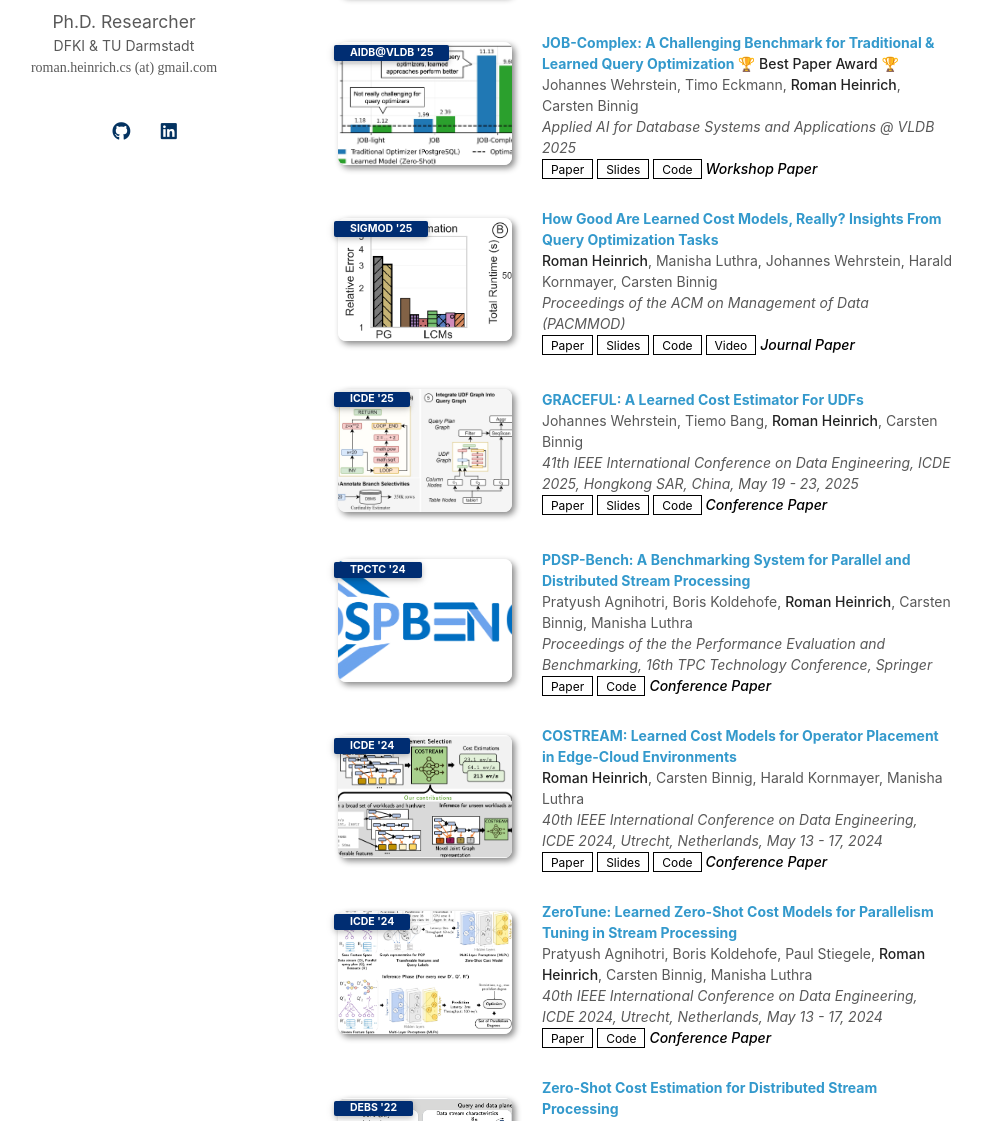
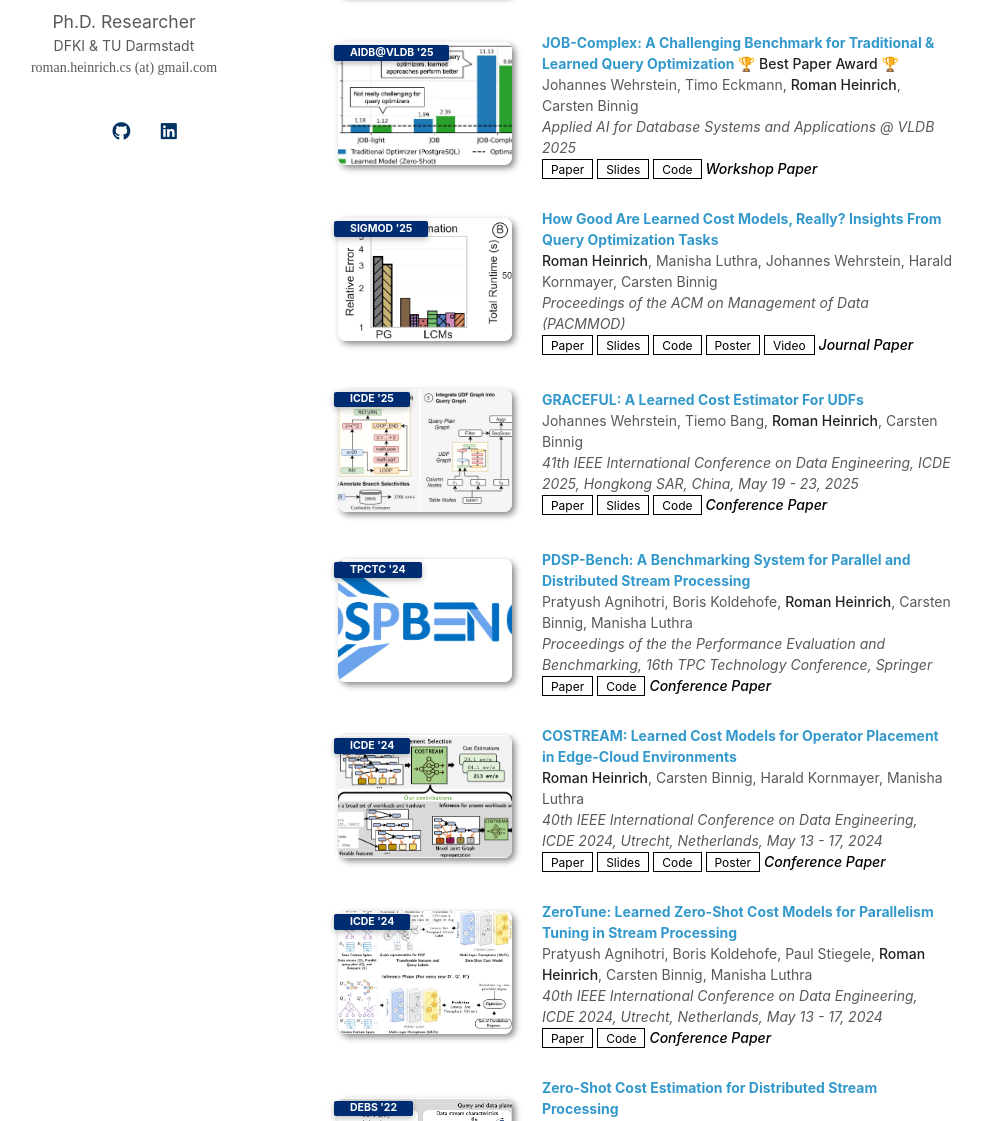
Before and after one commit to RoHei/rohei.github.io, a Jekyll site: the page built from index.md, in a window 1280 px wide and 1400 px high, scrolled down 504 px. Shown: the part 279-1400 px from the top of the window, without its empty margins (152-1134 px from the left). Built offline with Jekyll 4.4.1, drawn with Linux system fonts in a browser that asks for light colours; nearby versions of some CDN libraries; a style sheet for code colours, icons or effects is not loaded; our own code applies the rules of GitHub Pages for plain Markdown files.

Commit message:
adding posters

```diff
--- a/_data/publications.yml
+++ b/_data/publications.yml
@@ -17,6 +17,7 @@
     image: ./assets/img/black_box.png
     notes: Demo Paper
     video: https://youtu.be/CvF0udNDGHE
+    poster: ./assets/files/VLDB_demo_poster.pdf
 
   - title: "JOB-Complex: A Challenging Benchmark for Traditional & Learned Query Optimization <strong>🏆 Best Paper Award 🏆</strong>"
     authors: Johannes Wehrstein, Timo Eckmann, <strong>Roman Heinrich</strong>, Carsten Binnig
@@ -28,7 +29,6 @@
     notes: Workshop Paper
     slides: https://jwehrstein.github.io/files/presentations/2025_09_01%20AIDB%20JOB%20Complex.pdf
 
-
   - title: "How Good Are Learned Cost Models, Really? Insights From Query Optimization Tasks"
     authors: <strong>Roman Heinrich</strong>, Manisha Luthra, Johannes Wehrstein, Harald Kornmayer, Carsten Binnig
     conference_short: SIGMOD '25
@@ -39,6 +39,7 @@
     notes: Journal Paper
     video: https://youtu.be/-LNi_18cMss
     slides: ./assets/files/lcm_talk.pdf
+    poster: ./assets/files/lcm_eval_poster_vertical.pdf
 
   - title: "GRACEFUL: A Learned Cost Estimator For UDFs"
     authors: Johannes Wehrstein, Tiemo Bang, <strong>Roman Heinrich</strong>, Carsten Binnig
@@ -68,6 +69,7 @@
     image: ./assets/img/costream_paper.png
     slides: ./assets/files/COSTREAM_Talk.pdf
     notes: Conference Paper
+    poster: ./assets/files/COSTREAM_Poster.pdf
 
   - title: "ZeroTune: Learned Zero-Shot Cost Models for Parallelism Tuning in Stream Processing"
     authors: Pratyush Agnihotri, Boris Koldehofe, Paul Stiegele, <strong>Roman Heinrich</strong>, Carsten Binnig, Manisha Luthra
@@ -87,3 +89,4 @@
     slides: ./assets/files/Zero-Shot Cost Models for DSPS.pdf
     notes: Conference Paper
     video: https://www.youtube.com/watch?v=AeqUk78-o-w
+    poster: ./assets/files/COSTREAM_Poster.pdf
--- a/_includes/publications.md
+++ b/_includes/publications.md
@@ -30,6 +30,9 @@
       {% if link.code %}
       <a href="{{ link.code }}" class="btn btn-sm z-depth-0" role="button" target="_blank" style="font-size:12px;">Code</a>
       {% endif %}
+      {% if link.poster %}
+      <a href="{{ link.poster }}" class="btn btn-sm z-depth-0" role="button" target="_blank" style="font-size:12px;">Poster</a>
+      {% endif %}
       {% if link.page %}
       <a href="{{ link.page }}" class="btn btn-sm z-depth-0" role="button" target="_blank" style="font-size:12px;">Project Page</a>
       {% endif %}
```
Also changed, not shown: 4 other files.
